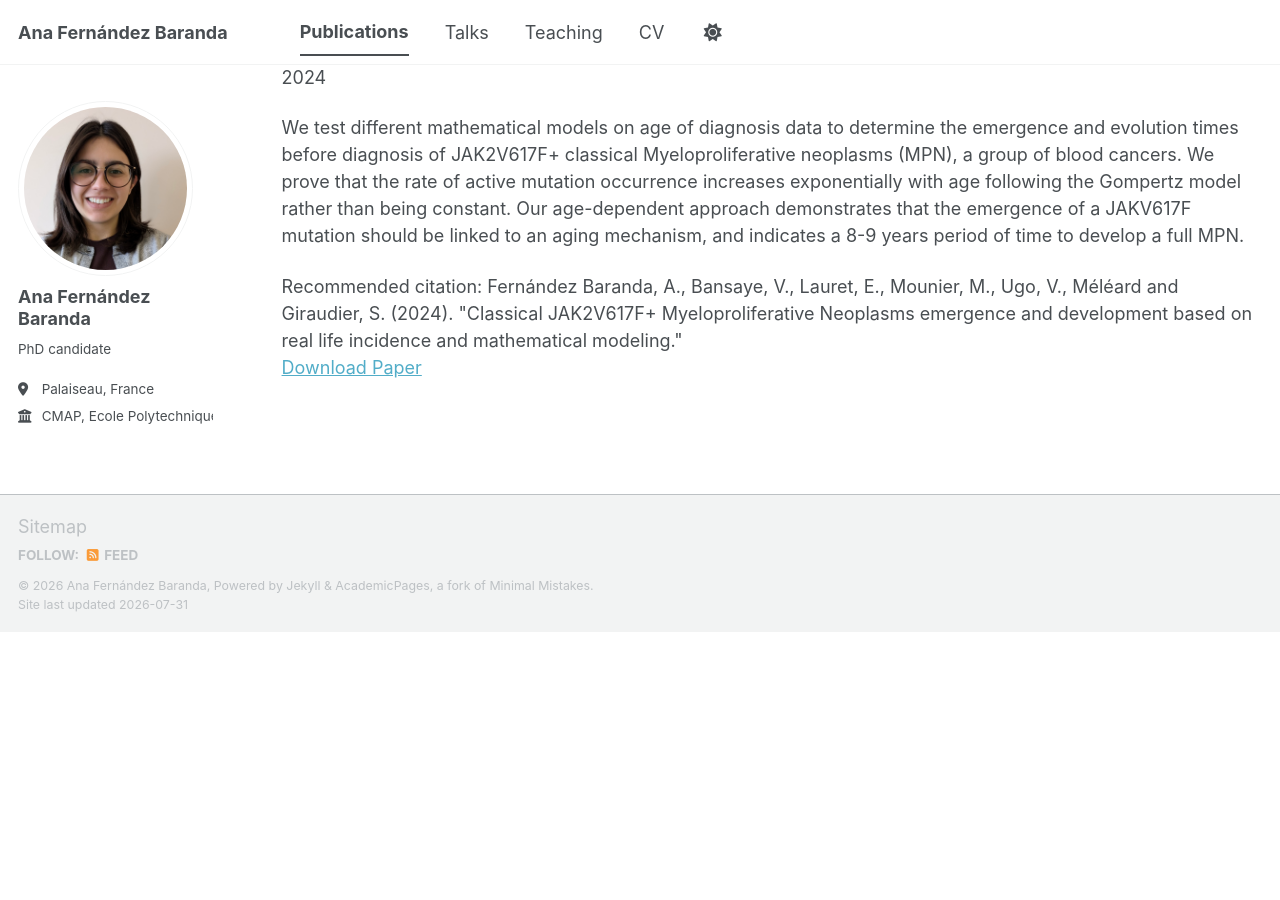
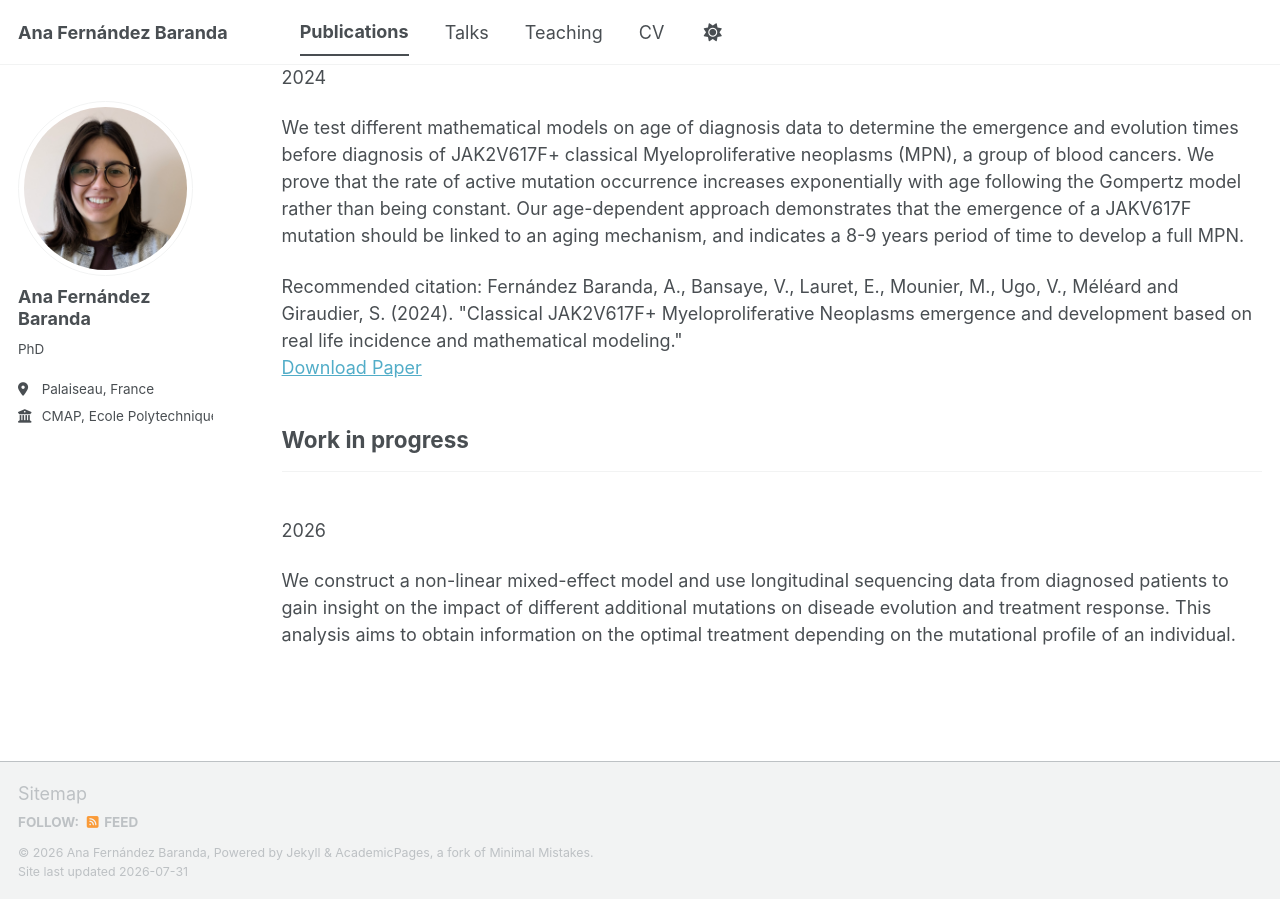
Before and after one commit to ana-fernandezbaranda/ana-fernandezbaranda.github.io, a Jekyll site: the page built from _pages/publications.html, in a window 1280 px wide and 900 px high, scrolled down 653 px. Built offline with Jekyll 4.4.1, drawn with Linux system fonts in a browser that asks for light colours; a script bundle is joined from its source files by our own code; library files that are not in the unit come from our copies; before the commit the page ends 1285 px from its top, so only the background shows below that.

Commit message:
Update bio and add work in progress section

```diff
--- a/_config.yml
+++ b/_config.yml
@@ -26,7 +26,7 @@ author:
   avatar           : "profile.jpeg"
   name             : "Ana Fernández Baranda"
   pronouns         : # example: "she/her"
-  bio              : "PhD candidate"
+  bio              : "PhD"
   location         : "Palaiseau, France"
   employer         : "CMAP, Ecole Polytechnique"
   uri              : # URL
@@ -92,6 +92,8 @@ publication_category:
    # title: 'Conference Papers'
   preprint:
     title: 'Preprints'
+  workinprogress:
+    title: 'Work in progress'
 
 # Site Settings
 teaser                   :  # filename of teaser fallback teaser image placed in /images/ for social media previews
```
